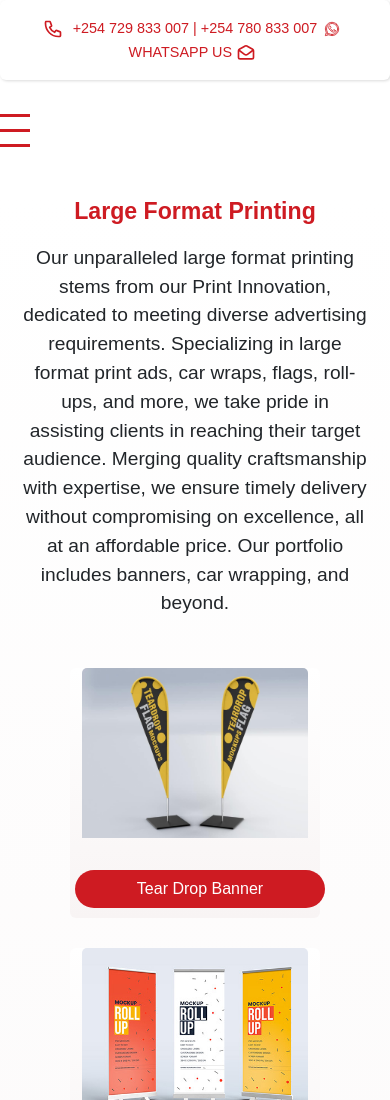
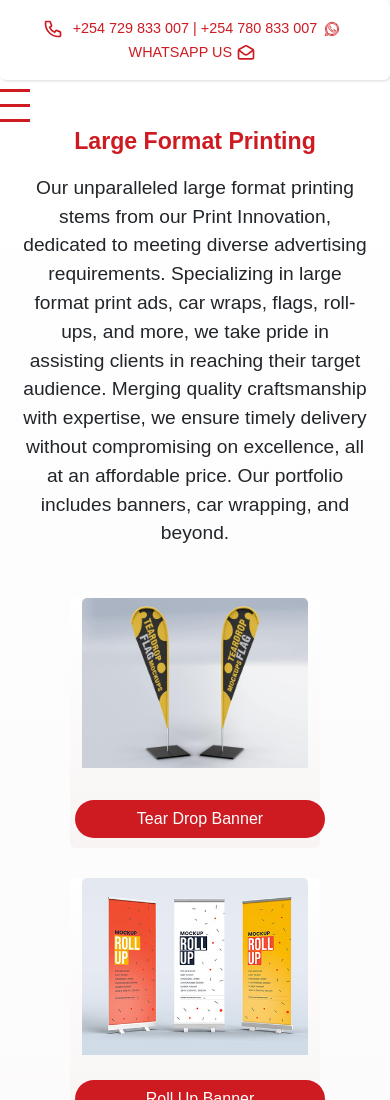
Before and after one commit to tom-maghanga/RBK, a website: page nav-pages/large.html in a window 390 px wide. Shown: the top 1100 px of the page. Drawn offline with nearby package versions, Linux system fonts and the light colour scheme; files whose address does not match are found by name.

Commit message:
hamburger menu top margin $ bottom

```diff
--- a/style.css
+++ b/style.css
@@ -221,7 +221,9 @@ html, body{
     margin: 0 auto; /* Center the container */
   }
   .hamburger-menu {
-    margin-top: -20px;
+    margin-top: -45px;
+    margin-bottom: -45px;
+
     display: flex;
   }
 
```
